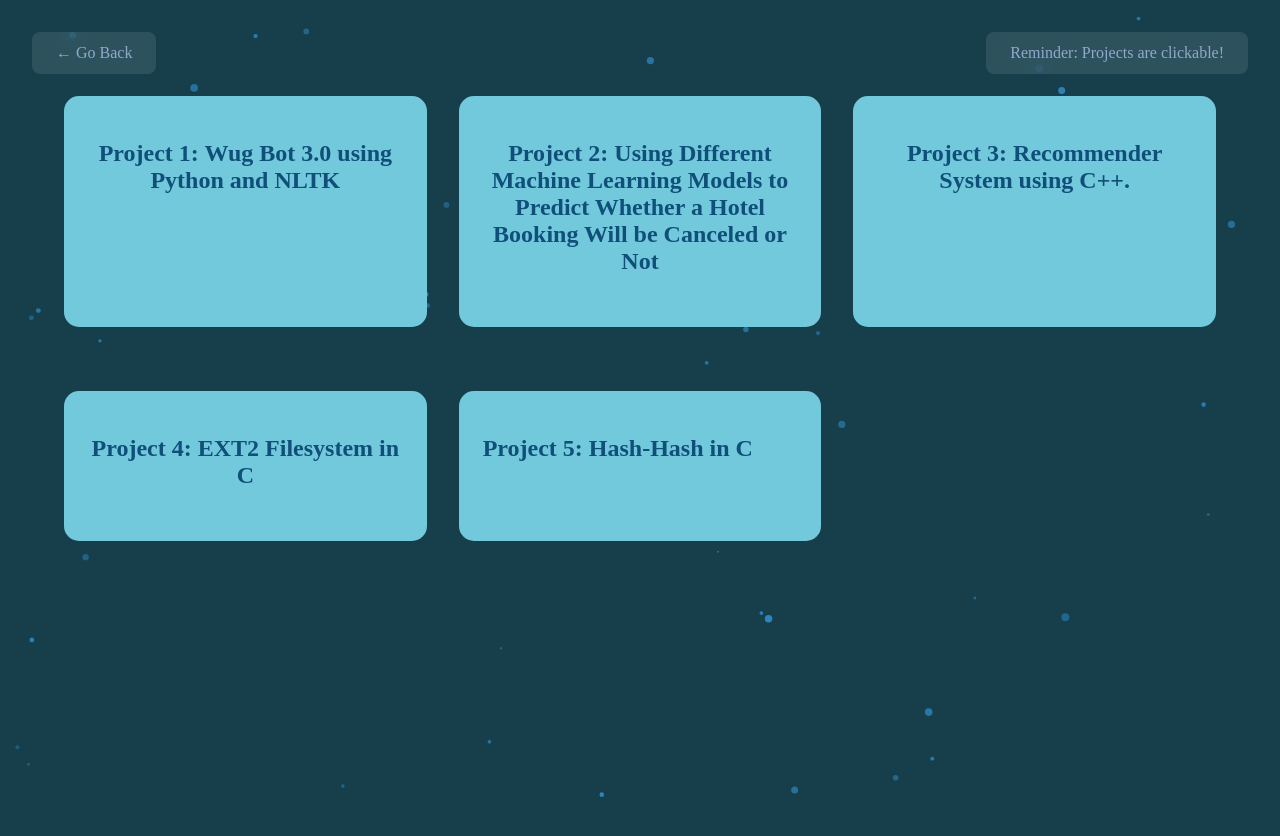
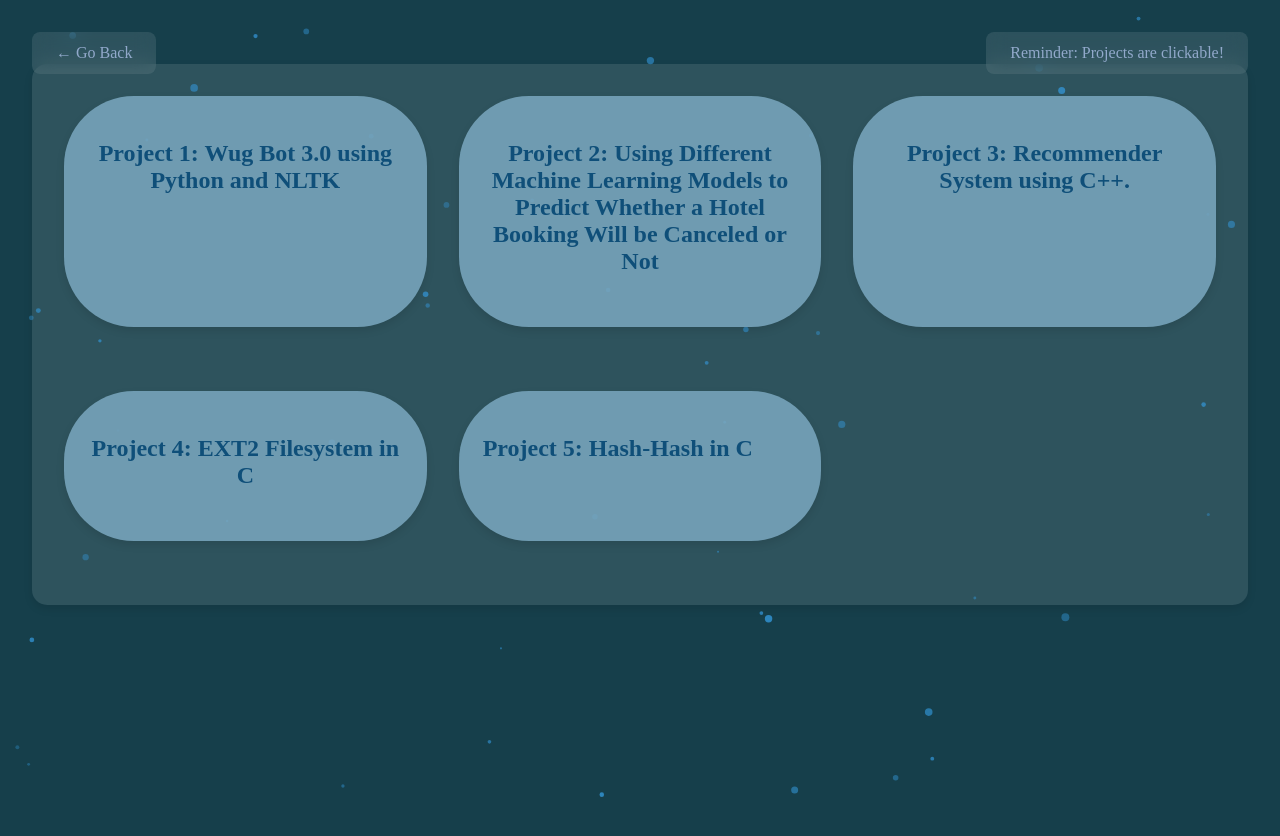
Before and after one commit to Clyde0513/portfolio, a Vue app: page /projects in a window 1280 px wide. Shown: the top 836 px of the page. Built offline with nearby package versions, Linux system fonts and the light colour scheme.

Commit message:
Enhanced project section a bit

```diff
--- a/src/components/projectCard.vue
+++ b/src/components/projectCard.vue
@@ -7,9 +7,10 @@
             <div class="project-card"
                  v-for="(item, index) in projects"
                  v-bind:key="index"
-                 :style="{ animationDelay: index * 0.2 + 's' }">
+                 :style="{ animationDelay: index * 0.2 + 's' }"
+                 @click="toggleProject(index)">
                 <div class="card-content">
-                    <h2 @click="toggleProject(index)" class="dropdown-title"> {{ item.Title }}</h2>
+                    <h2 class="dropdown-title"> {{ item.Title }}</h2>
 
                     <transition
                         name="slide-fade"
@@ -17,7 +18,8 @@
                         @leave="endTransition"
                     >
                         <div v-show="activeIndex === index"
-                             :class="['dropdown-content', { 'visible': activeIndex === index }]">
+                             :class="['dropdown-content', { 'visible': activeIndex === index }]"
+                             @click.stop>
                             <div class="image-gallery">
                                 <img :src="item.Image" alt="" >
                                 <img :src="item.Image1" alt="" >
@@ -32,7 +34,7 @@
                             </div>
 
                             <div class="links">
-                                <a :href="item.Link" target="_blank" class="github-link">
+                                <a :href="item.Link" target="_blank" class="github-link" @click.stop>
                                     <img src="../assets/github.png" alt="Github Logo">
                                     <span>View on GitHub</span>
                                 </a>
@@ -156,6 +158,9 @@
     min-height: 100vh;
     background-color: #163f4b;
     padding: 4rem 2rem;
+    display: flex;
+    flex-direction: column;
+    align-items: center;
 }
 
 .main-container {
@@ -165,16 +170,26 @@
     grid-template-columns: repeat(auto-fit, minmax(350px, 1fr));
     gap: 2rem;
     padding: 2rem;
+    background-color: rgba(255, 255, 255, 0.1);
+    border-radius: 15px;
+    box-shadow: 0 4px 8px rgba(0, 0, 0, 0.1);
 }
 
 .project-card {
-    background-color: rgb(115, 201, 220);
-    border-radius: 15px;
+    background-color: rgba(119, 163, 187, 0.9);
+    border-radius: 70px;
     opacity: 0;
     transform: translateY(20px);
     animation: fadeInUp 0.6s ease forwards;
     margin-bottom: 2rem;
     transition: all 0.3s ease-in-out;
+    box-shadow: 0 4px 8px rgba(0, 0, 0, 0.1);
+    cursor: pointer;
+}
+
+.project-card:hover {
+    transform: translateY(-5px);
+    box-shadow: 0 8px 16px rgba(0, 0, 0, 0.2);
 }
 
 .card-content {
@@ -184,7 +199,6 @@
 .dropdown-title {
     font-size: 1.5rem;
     color: #0f4f79;
-    cursor: pointer;
     display: flex;
     justify-content: space-between;
     align-items: center;
@@ -219,13 +233,15 @@
     transition: height 0.3s ease-out;
     height: 0;
     grid-column: span 1; /* Ensure it spans independently */
-
+    background-color: rgba(92, 170, 198, 0.9);
+    border-radius: 15px;
+    box-shadow: 0 4px 8px rgba(0, 0, 0, 0.1);
+    padding: 1rem;
 }
 
 .dropdown-content.visible {
     height: auto;
     opacity: 1;
-    padding: 1rem;
 }
 
 .image-gallery {
```
